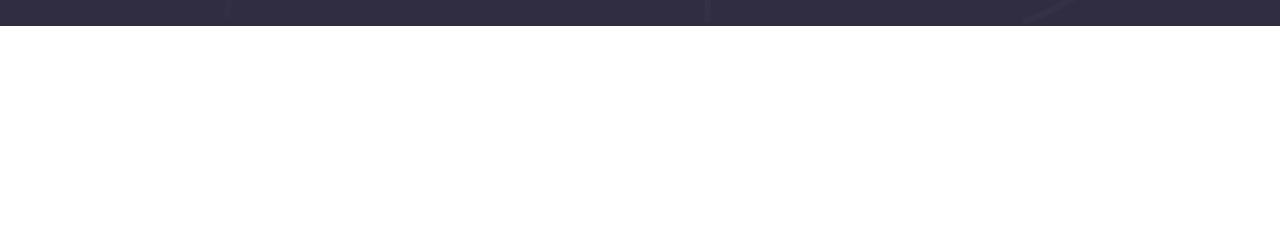
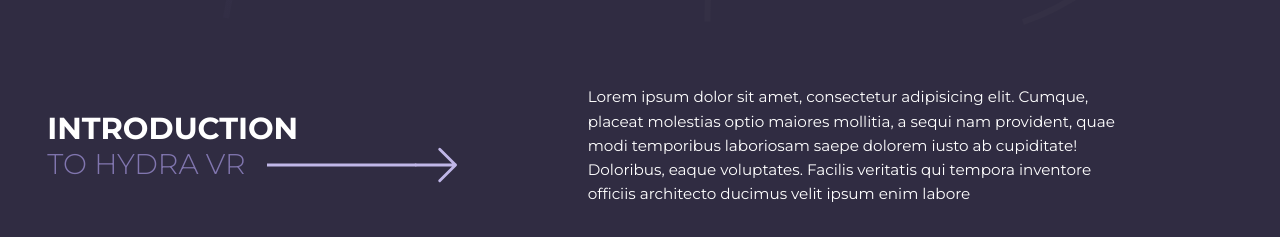
Before and after one commit to Fernando-Washington/random-vuejs, a Vue app in the folder simple-page/: page / in a window 1280 px wide. Shown: the part 817-1054 px from the top of the page. Before the commit the page ends 843 px from the top, so only its background shows below. Built offline with nearby package versions, Linux system fonts and the light colour scheme.

Commit message:
feat: implement InfoBanner to App

```diff
--- a/simple-page/src/App.vue
+++ b/simple-page/src/App.vue
@@ -6,12 +6,14 @@
         <AppHero />
     </main>
         <AppInfo />
+        <InfoBanner />
 </template>
 
 <script>
     import AppHeader from "./components/AppHeader.vue";
     import AppHero from "./components/AppHero.vue";
     import AppInfo from "./components/AppInfo.vue";
+    import InfoBanner from "./components/InfoBanner.vue";
 
     export default {
     name: "App",
@@ -19,6 +21,7 @@
     AppHeader,
     AppHero,
     AppInfo,
+    InfoBanner,
     },
 };
 </script>
```
